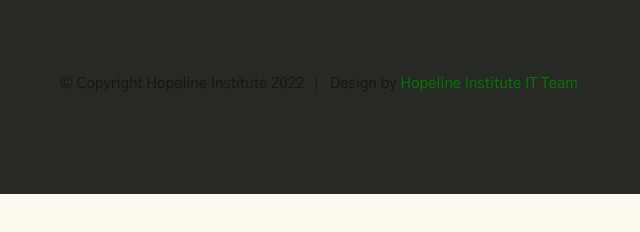
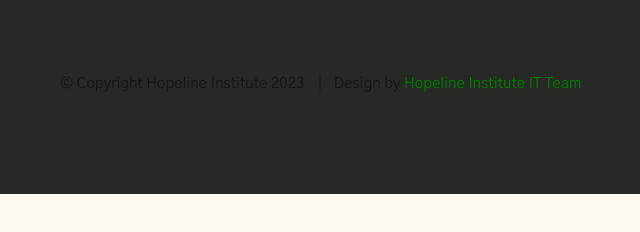
Before and after one commit to ekow1/Hopeline---Coming-Soon, a plain HTML site: page index.html in a window 1280 px wide. Shown: the part 921-1153 px from the top of the page, 94-734 px from the left. Drawn offline with Linux system fonts and the light colour scheme.

Commit message:
Update index.html

```diff
--- a/index.html
+++ b/index.html
@@ -277,7 +277,7 @@
 
                  <footer>
                     <div class="ss-copyright">
-                        <span>© Copyright Hopeline Institute 2022</span>
+                        <span>© Copyright Hopeline Institute <script>document.write(new Date().getFullYear())</script> </span>
                         <span>Design by <a href="#" style=" color: green;">Hopeline Institute IT Team</a></span>
                     </div>
                 </footer>
```
